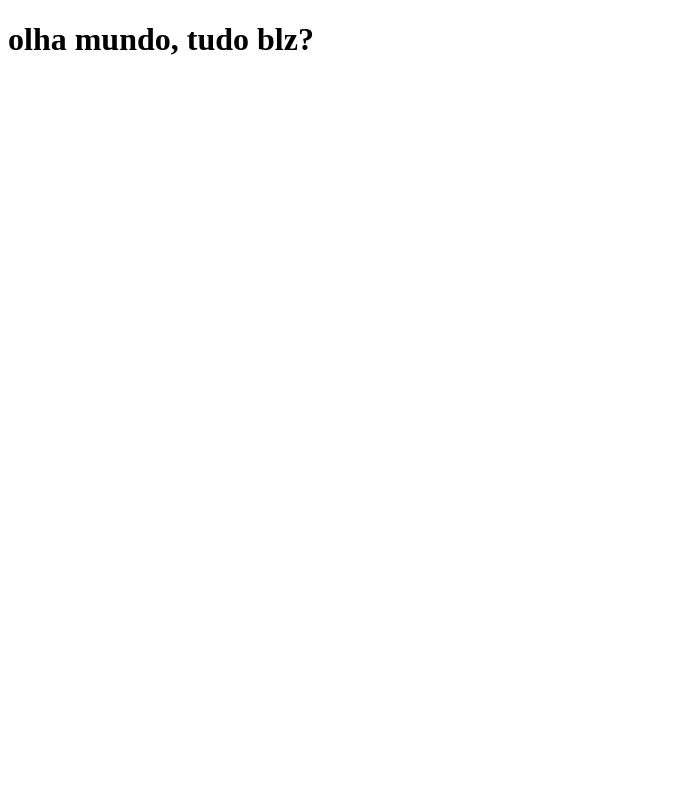
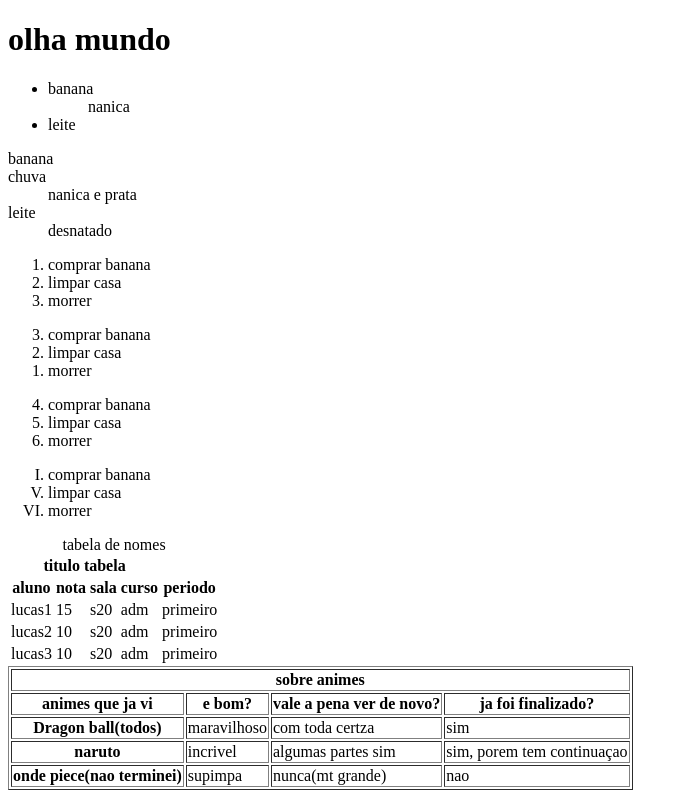
Before and after one commit to IgorGuedes018/teste, a plain HTML site: page index.html in a window 1280 px wide. Shown: the whole page, without its empty margins (0-688 px from the left). Drawn offline with Linux system fonts and the light colour scheme.

Commit message:
dps de ter estudado

```diff
--- a/index.html
+++ b/index.html
@@ -7,7 +7,125 @@
     <title>Document</title>
 </head>
 <body>
-    <h1> olha mundo, tudo blz?</h1>
+    <h1> olha mundo</h1>
+
+    <ul>  <!-- lista normal-->
+        <li>banana</li>
+        <dd>nanica</dd>
+        <li>leite</li>
+    </ul>
+
+    <dl> <!-- lista com sublista-->
+        <dt>banana</dt>
+        <dt>chuva</dt>
+        <dd>nanica e prata</dd>
+        <dt>leite</dt>
+        <dd>desnatado</dd>
+    </dl>
+
+    <ol> <!-- ordenacao -->
+        <li>comprar banana</li>
+        <li>limpar casa</li>
+        <li>morrer</li>
+    </ol>
+
+    <ol reversed > <!-- ordenacao invertida -->
+        <li>comprar banana</li>
+        <li>limpar casa</li>
+        <li>morrer</li>
+    </ol>
+
+
+    <ol start="4" > <!-- ordenacao por numero escolhida -->
+        <li>comprar banana</li>
+        <li>limpar casa</li>
+        <li>morrer</li>
+    </ol>
+
+    <ol type="I" > <!-- ordenacao por numero escolhida -->
+        <li>comprar banana</li>
+        <li value ="5">limpar casa</li>
+        <li>morrer</li>
+    </ol>
+
+    <table>
+        <tr>
+            <th colspan="4">titulo tabela</th>
+        </tr>
+
+        <caption> tabela de nomes</caption>
+        <tr>
+            <th>aluno</th>
+            <th>nota</th>
+            <th>sala</th>
+            <th>curso</th>
+            <th>periodo</th>
+        </tr>
+
+        <tr>
+            <td scope="col">lucas1</td>
+            <td>15</td>
+            <td>s20</td>
+            <td>adm</td>
+            <td>primeiro</td>
+        </tr>
+
+
+        <tr>
+            <td scope="row">lucas2</td>
+            <td>10</td>
+            <td>s20</td>
+            <td>adm</td>
+            <td>primeiro</td>
+        </tr>
+
+
+        <tr>
+            <td>lucas3</td>
+            <td>10</td>
+            <td>s20</td>
+            <td>adm</td>
+            <td>primeiro</td>
+        </tr>
+
+    </table>
+
+
+    <table border="">
+        <tr>
+            <th colspan="4">sobre animes</th>
+        </tr>
+
+    <tr>
+        <th>animes que ja vi</th>
+        <th>e bom?</th>
+        <th>vale a pena ver de novo?</th>
+        <th>ja foi finalizado?</th>
+
+    </th>
+    <tr>
+        <th>Dragon ball(todos)</th>
+        <td>maravilhoso</td>
+        <td>com toda certza</td>
+        <td>sim</td>
+    </tr>
+    <tr>
+        <th>naruto</th>
+        <td>incrivel</td>
+        <td>algumas partes sim</td>
+        <td>sim, porem tem continuaçao</td>
+    </tr>
+    <tr>
+        <th>onde piece(nao terminei)</th>
+        <td>supimpa</td>
+        <td>nunca(mt grande)</td>
+        <td>nao</td>
+    </tr>
+
+
+
+    </table>
+
 </body>
 
 </html>
```
